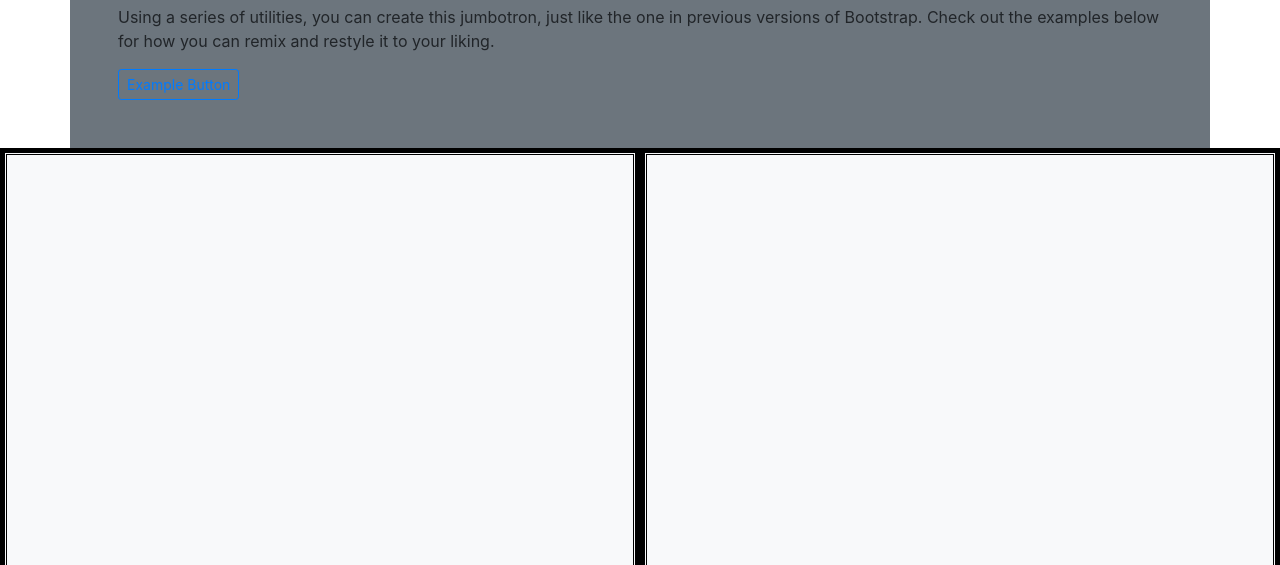
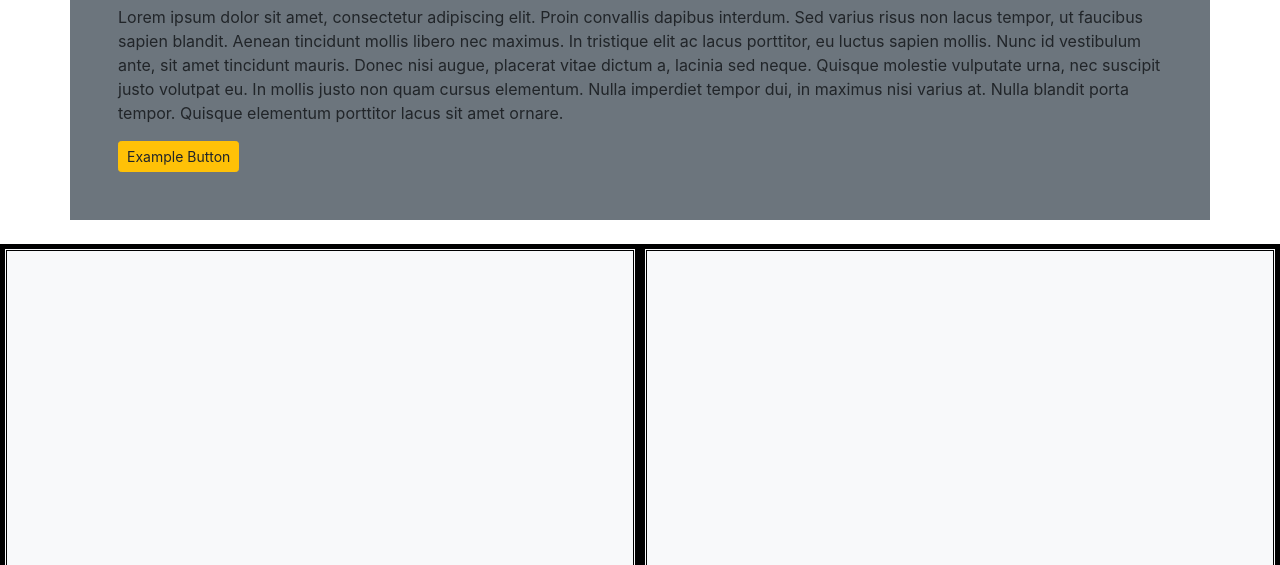
Before and after one commit to Brittneyfernandez/collab-practice, a plain HTML site: page index.html in a window 1280 px wide. Shown: the part 235-800 px from the top of the page. Drawn offline with nearby package versions, Linux system fonts and the light colour scheme.

Commit message:
styling jumbotron

```diff
--- a/index.html
+++ b/index.html
@@ -38,10 +38,15 @@
     <!-- Jumbotron Start -->
     <div class="container bg-secondary myclass p-5 mt-5 rounded-3">
       <h1 class="mt-2">Custom Faux-Jumbotron</h1>
-      <p>Using a series of utilities, you can create this jumbotron, just like the one in previous versions of Bootstrap.
-        Check out the examples below for how you can remix and restyle it to your liking.</p>
-      <button class="btn btn-outline-primary btn-sm">Example Button</button>
-    </div>
+      <p>Lorem ipsum dolor sit amet, consectetur adipiscing elit. Proin convallis dapibus interdum.
+        Sed varius risus non lacus tempor, ut faucibus sapien blandit. Aenean tincidunt mollis libero
+        nec maximus. In tristique elit ac lacus porttitor, eu luctus sapien mollis. Nunc id vestibulum
+        ante, sit amet tincidunt mauris. Donec nisi augue, placerat vitae dictum a, lacinia sed neque.
+        Quisque molestie vulputate urna, nec suscipit justo volutpat eu. In mollis justo non quam
+        cursus elementum. Nulla imperdiet tempor dui, in maximus nisi varius at. Nulla blandit porta
+        tempor. Quisque elementum porttitor lacus sit amet ornare.</p>
+      <button class="btn btn-warning btn-sm">Example Button</button>
+    </div><br>
 
   <!-- Jumbotron End -->
 
```
